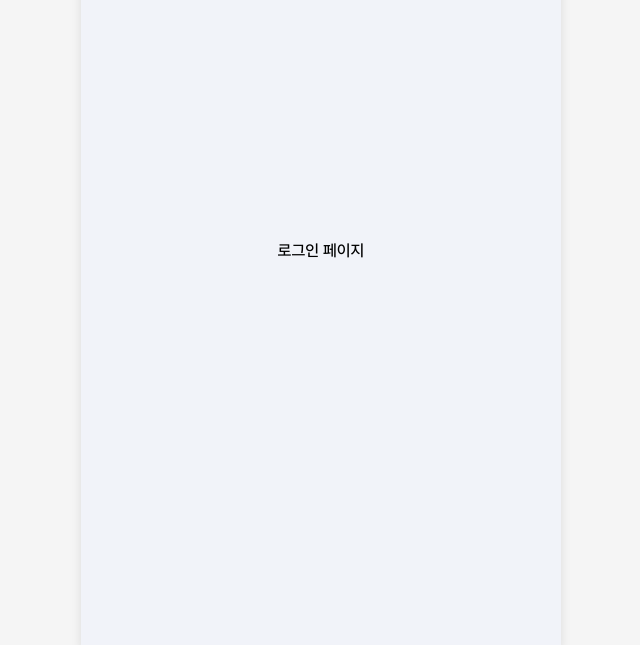
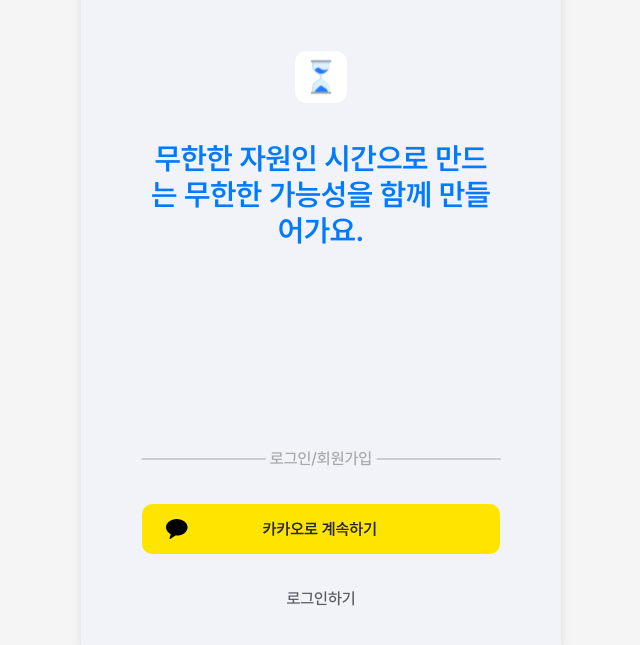
Before and after one commit to Imjieunn/TEAM2_FE, a React (Create React App) app: page /login in a window 1280 px wide. Shown: the part 149-794 px from the top of the page, without its empty margins (319-959 px from the left). Built offline with nearby package versions, Linux system fonts and the light colour scheme.

Commit message:
feat : 로그인 페이지 ui 완성

```diff
--- a/src/pages/Login/Login.tsx
+++ b/src/pages/Login/Login.tsx
@@ -1,5 +1,24 @@
 const Login = () => {
-  return <div>로그인 페이지</div>;
+  return (
+    <div className="flex-col-template">
+      <div className="px-[65px] flex-col-template gap-[37px] flex-2">
+        <img src="/img/loginLogo.svg" alt="로그인 페이지 로고" />
+        <p className="text-Blue-100 text-3xl text-center font-pretendardSemibold">
+          무한한 자원인 시간으로 만드는 무한한 가능성을 함께 만들어가요.
+        </p>
+      </div>
+
+      <div className="gap-[33px] flex-col-template flex-1 pb-10">
+        <p className="flex gap-1 text-Gray-200">
+          <img src="/img/hr.svg" alt="구분선" />
+          로그인/회원가입
+          <img src="/img/hr.svg" alt="구분선" />
+        </p>
+        <img src="/img/kakaoLogin.svg" alt="카카오 로그인 버튼" />
+        <p className="text-Gray-300">로그인하기</p>
+      </div>
+    </div>
+  );
 };
 
 export default Login;
```
Also changed, not shown: public/img/hr.svg (added).
